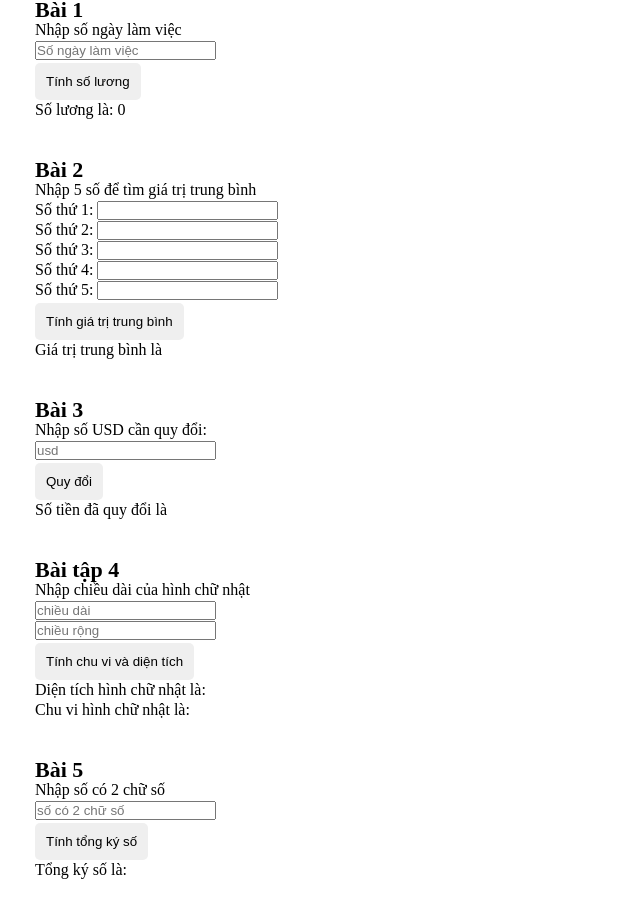
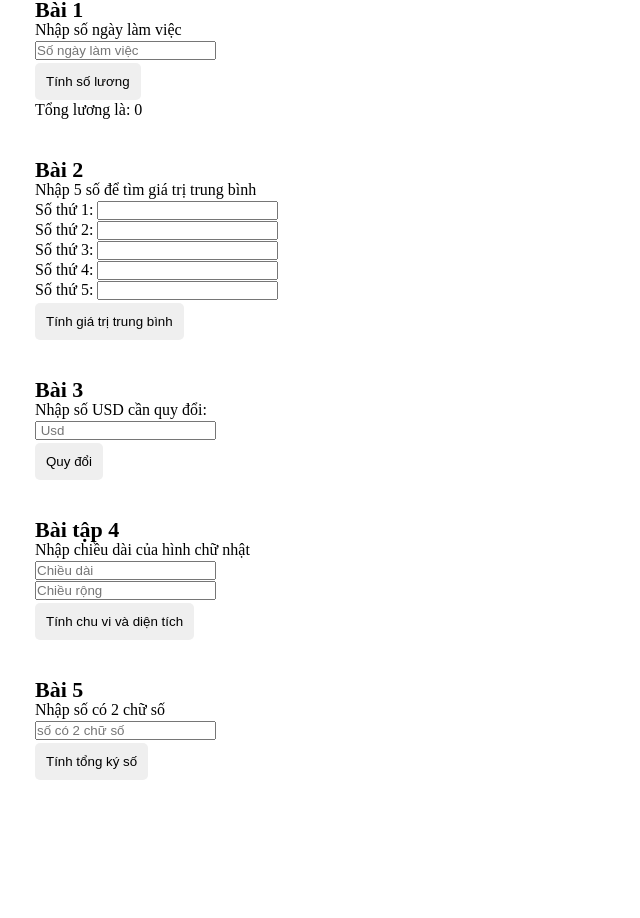
Before and after one commit to RB-Khang/JS-buoi13, a plain HTML site: page index.html in a window 1280 px wide. Both pictures are taken after a click on the button "Tính số lương". Shown: the whole page, without its empty margins (0-640 px from the left). After the commit the page ends 820 px from the top, so only its background shows below. Drawn offline with Linux system fonts and the light colour scheme.

Commit message:
sua bai tap

```diff
--- a/index.html
+++ b/index.html
@@ -15,7 +15,7 @@
         <p>Nhập số ngày làm việc</p>
         <input id="work__day" type="number" placeholder="Số ngày làm việc"> <br>
         <button type="submit" id="btn__bt1">Tính số lương</button> <br>
-        <div> Số lương là: <span id="salary1"></span></div>
+        <div ><span id="salary1"></span></div>
     </div>
 
 
@@ -29,16 +29,16 @@
         Số thứ 4: <input type="number" id="so__4"><br>
         Số thứ 5: <input type="number" id="so__5"><br>
         <button type="submit" id="btn__bt2">Tính giá trị trung bình</button>
-        <div>Giá trị trung bình là <span id="average__number"></span></div>
+        <div ><span id="average__number"></span></div>
     </div>
 
 
 
     <div class="baitap">
         <h1>Bài 3</h1>
-        <p> Nhập số USD cần quy đổi:</p> <input type="number" placeholder="usd" id="usd__money"> <br>
+        <p> Nhập số USD cần quy đổi:</p> <input type="number" placeholder=" Usd" id="usd__money"> <br>
         <button id="btn__bt3">Quy đổi</button>
-        <div>Số tiền đã quy đổi là <span id="vnd__money"></span>
+        <div ><span id="vnd__money"></span>
         </div>
     </div>
 
@@ -47,11 +47,11 @@
     <div class="baitap">
         <h1>Bài tập 4</h1>
         <p>Nhập chiều dài của hình chữ nhật</p>
-        <input id="chieu__dai" type="number" placeholder="chiều dài" required><br>
-        <input id="chieu__rong" type="number" placeholder="chiều rộng"><br>
+        <input id="chieu__dai" type="number" placeholder="Chiều dài" required><br>
+        <input id="chieu__rong" type="number" placeholder="Chiều rộng"><br>
         <button id="btn__bt4">Tính chu vi và diện tích</button><br>
-        <div>Diện tích hình chữ nhật là: <span id="dien__tich"></span></div>
-        <div>Chu vi hình chữ nhật là: <span id="chu__vi"></span></div>
+        <div ><span id="ket__qua"></span></div>
+
     </div>
 
 
@@ -60,7 +60,7 @@
         <p>Nhập số có 2 chữ số</p>
         <input id="num__bt5" type="number" placeholder="số có 2 chữ số "><br>
         <button id="btn__bt5">Tính tổng ký số</button><br>
-        <div>Tổng ký số là: <span id="tong__ky__so"></span></div>
+        <div ><span id="tong__ky__so"></span></div>
 
     </div>
 
--- a/index.js
+++ b/index.js
@@ -5,7 +5,7 @@ btn1.onclick = function () {
     var dayWork = +document.getElementById('work__day').value;
     var Luong = dayWork * sPDay;
     var result1 = document.getElementById('salary1');
-    result1.innerHTML = Luong.toLocaleString();
+    result1.innerHTML ='Tổng lương là: ' + Luong.toLocaleString();
 }
 
 
@@ -14,15 +14,15 @@ btn1.onclick = function () {
 var btn2 = document.getElementById("btn__bt2");
 btn2.onclick = function () {
     var num1 = +document.getElementById('so__1').value;
-    console.log(num1);
     var num2 = +document.getElementById('so__2').value;
     var num3 = +document.getElementById('so__3').value;
     var num4 = +document.getElementById('so__4').value;
     var num5 = +document.getElementById('so__5').value;
+
     var trungBinh = (num1 + num2 + num3 + num4 + num5) / 5;
-    console.log(trungBinh)
+
     var result2 = document.getElementById('average__number');
-    result2.innerHTML = trungBinh;
+    result2.innerHTML = 'Giá trị trung bình là: ' + trungBinh;
 }
 
 
@@ -34,7 +34,7 @@ btn3.onclick = function () {
     var usdMoney = +document.getElementById('usd__money').value;
     var vndMoney = usdMoney * usdRate;
     var result3 = document.getElementById('vnd__money');
-    result3.innerHTML = vndMoney.toLocaleString('vi-VI', { style: 'currency', currency: 'VND' });
+    result3.innerHTML = 'Số tiền quy đổi là: ' + vndMoney.toLocaleString('vi-VI', { style: 'currency', currency: 'VND' });
 }
 
 
@@ -45,8 +45,7 @@ btn4.onclick = function () {
     var chieuRong = +document.getElementById('chieu__rong').value;
     var chuVi = (chieuDai + chieuRong) * 2;
     var dienTich = chieuDai * chieuRong;
-    document.getElementById('chu__vi').innerHTML = chuVi;
-    document.getElementById('dien__tich').innerHTML = dienTich;
+    document.getElementById('ket__qua').innerHTML = 'Chu vi là: ' + chuVi + '  ; Diện tích là ' + dienTich;
 }
 
 
@@ -57,5 +56,5 @@ btn5.onclick = function () {
     var soHangDonVi = numBt5 % 10;
     var soHangChuc = (numBt5 - soHangDonVi) / 10;
     var tongKySo = soHangChuc + soHangDonVi;
-    document.getElementById('tong__ky__so').innerHTML = tongKySo;
+    document.getElementById('tong__ky__so').innerHTML = 'Tổng ký số là: ' + tongKySo;
 }
```
Also changed, not shown: asset/style.css (line endings or trailing spaces).
